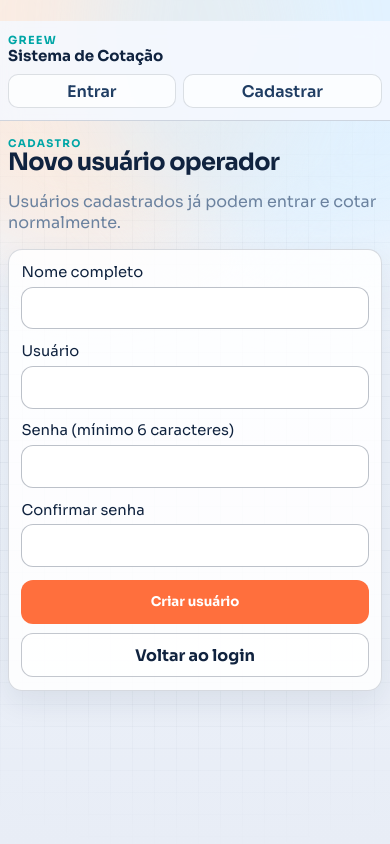
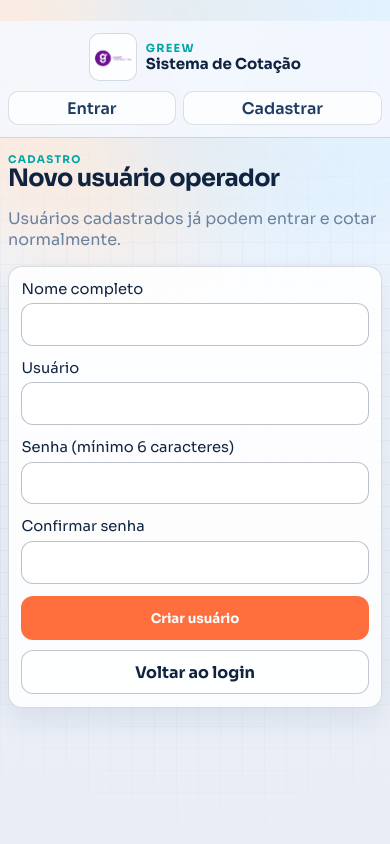
Before and after one commit to JoaoGabrielll7/cotagreew, a Flask app: page /register in a window 390 px wide. Run offline with Flask 3, Linux system fonts and the light colour scheme; parts of the project's set-up code (start-up, migrations or seed data) failed here and were passed over; some libraries are stand-ins or nearby versions.

Commit message:
Add Greew logo to site header

```diff
--- a/web/static/site.css
+++ b/web/static/site.css
@@ -85,9 +85,25 @@ body {
 
 .brand {
   display: flex;
-  flex-direction: column;
+  align-items: center;
+  gap: 0.55rem;
   text-decoration: none;
   color: inherit;
+}
+
+.brand-logo {
+  width: 56px;
+  height: 56px;
+  object-fit: contain;
+  border-radius: 10px;
+  background: rgba(255, 255, 255, 0.7);
+  border: 1px solid rgba(31, 61, 99, 0.18);
+  padding: 0.2rem;
+}
+
+.brand-text {
+  display: flex;
+  flex-direction: column;
 }
 
 .brand-kicker {
@@ -494,6 +510,12 @@ td a {
 
   .brand {
     width: 100%;
+    justify-content: center;
+  }
+
+  .brand-logo {
+    width: 48px;
+    height: 48px;
   }
 
   .session-pill {
--- a/web/templates/base.html
+++ b/web/templates/base.html
@@ -17,8 +17,11 @@
     <header class="site-header">
       <div class="container nav-wrap">
         <a class="brand" href="{{ url_for('dashboard') if current_user else url_for('login') }}">
-          <span class="brand-kicker">GREEW</span>
-          <span class="brand-main">Sistema de Cotação</span>
+          <img class="brand-logo" src="{{ url_for('static', filename='img/greew-logo.png') }}" alt="Greew Transportadora">
+          <span class="brand-text">
+            <span class="brand-kicker">GREEW</span>
+            <span class="brand-main">Sistema de Cotação</span>
+          </span>
         </a>
 
         {% if current_user %}
```
Also changed, not shown: web/static/img/greew-logo.png (added).
